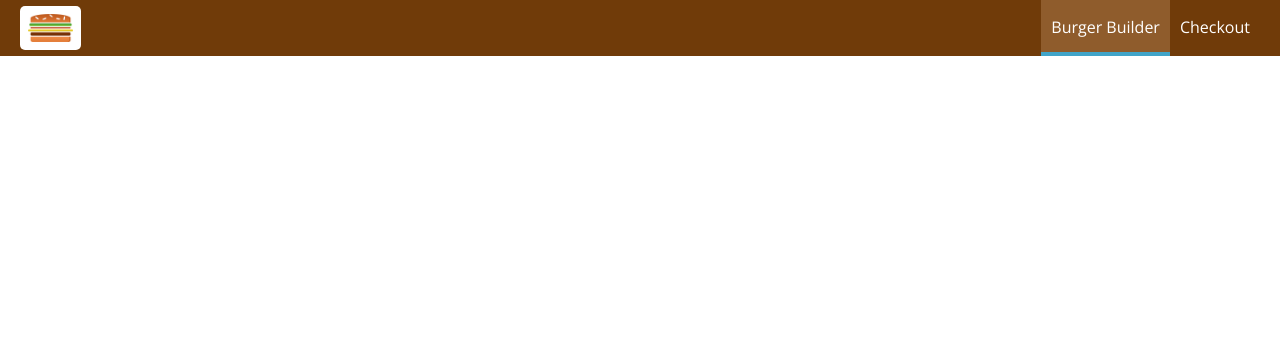
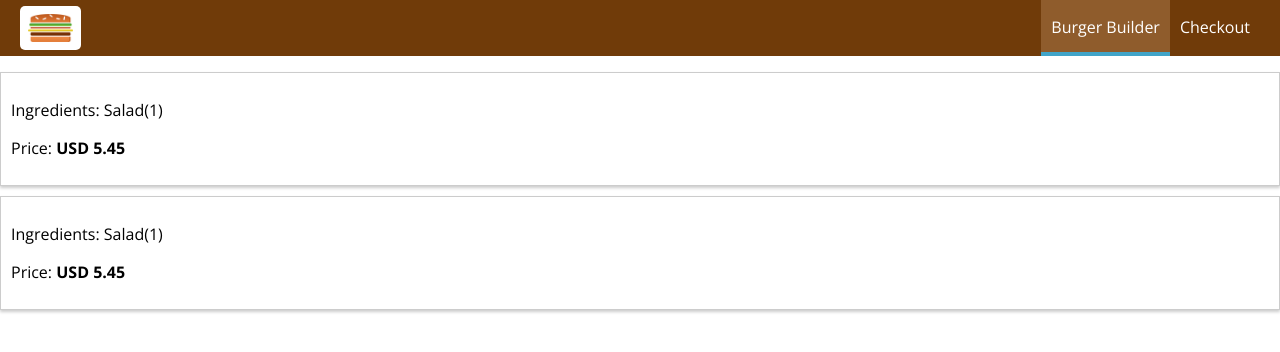
Before and after one commit to frandm182/burguerapp, a React app: page /orders in a window 1280 px wide. Shown: the top 352 px of the page. Built offline with nearby package versions, Linux system fonts and the light colour scheme.

Commit message:
Adding orders page

```diff
--- a/src/App.js
+++ b/src/App.js
@@ -3,6 +3,7 @@
 import Layout from './hoc/Layout/Layout';
 import BurgerBuilder from './containers/BurgerBuilder/BurgerBuilder';
 import Checkout from './containers/Checkout/Checkout';
+import Orders from './containers/Orders/Orders';
 
 class App extends Component {
   render() {
@@ -11,6 +12,7 @@
         <Layout>
           <Switch>
             <Route path="/checkout" component={Checkout} />
+            <Route path="/orders" component={Orders} />
             <Route path="/" exact component={BurgerBuilder} />
           </Switch>
         </Layout>
--- /dev/null
+++ b/src/components/Order/Order/Order.css
@@ -0,0 +1,8 @@
+.Order {
+  width: 100%;
+  border: 1px solid #ccc;
+  box-shadow: 0 2px 3px #ccc;
+  padding: 10px;
+  margin: 10px auto;
+  box-sizing: border-box;
+}
--- /dev/null
+++ b/src/components/Order/Order/Order.js
@@ -0,0 +1,21 @@
+/* eslint-disable react/no-unused-state */
+import React, { Component } from 'react';
+
+import classes from './Order.css';
+
+class Order extends Component {
+  render() {
+    return (
+      <div className={classes.Order}>
+        <p>Ingredients: Salad(1)</p>
+        <p>
+          Price: <strong> USD 5.45</strong>
+        </p>
+      </div>
+    );
+  }
+}
+
+Order.propTypes = {};
+
+export default Order;
--- /dev/null
+++ b/src/containers/Orders/Orders.js
@@ -0,0 +1,19 @@
+/* eslint-disable react/no-unused-state */
+import React, { Component } from 'react';
+
+import Order from '../../components/Order/Order/Order';
+
+class Orders extends Component {
+  render() {
+    return (
+      <div>
+        <Order />
+        <Order />
+      </div>
+    );
+  }
+}
+
+Orders.propTypes = {};
+
+export default Orders;
```
